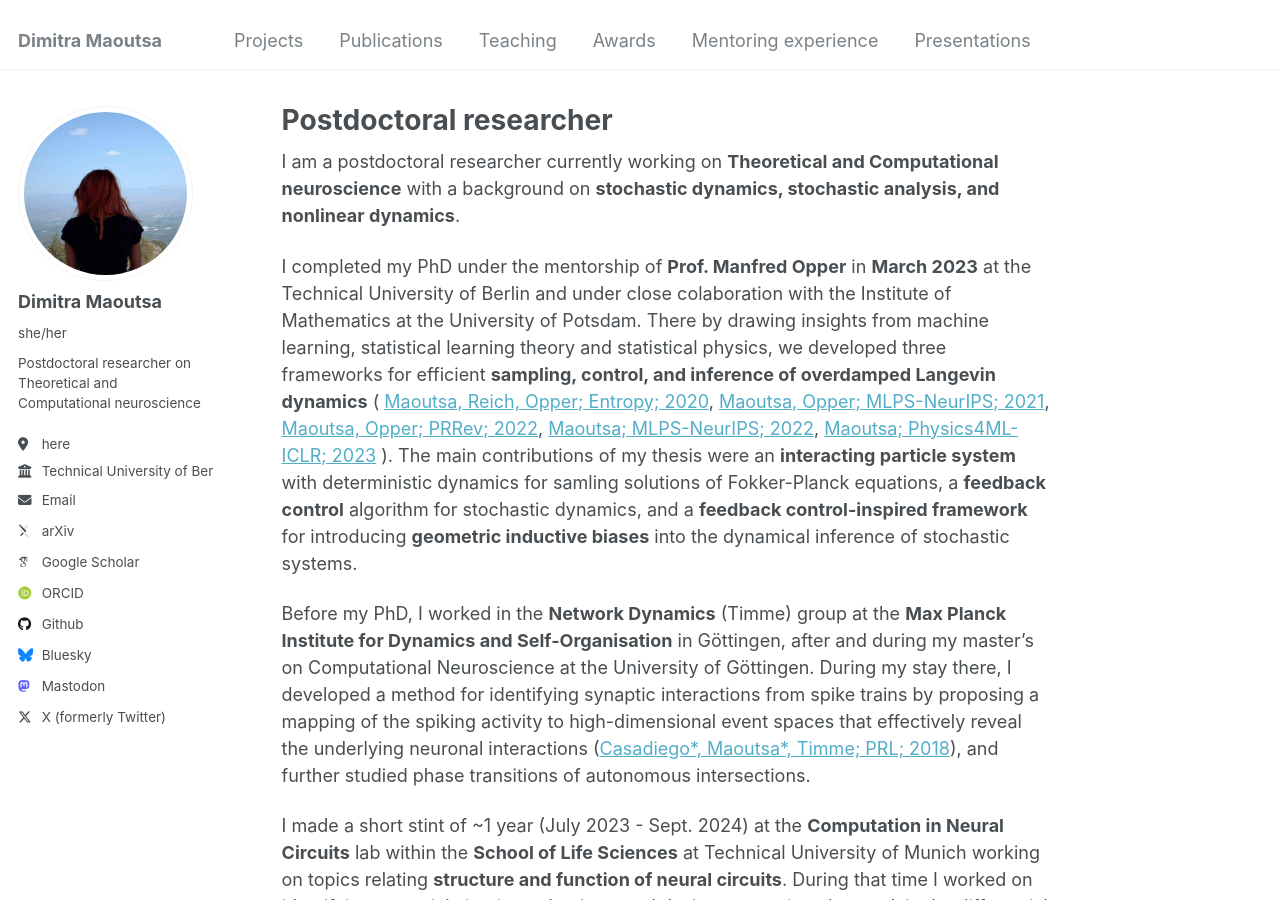
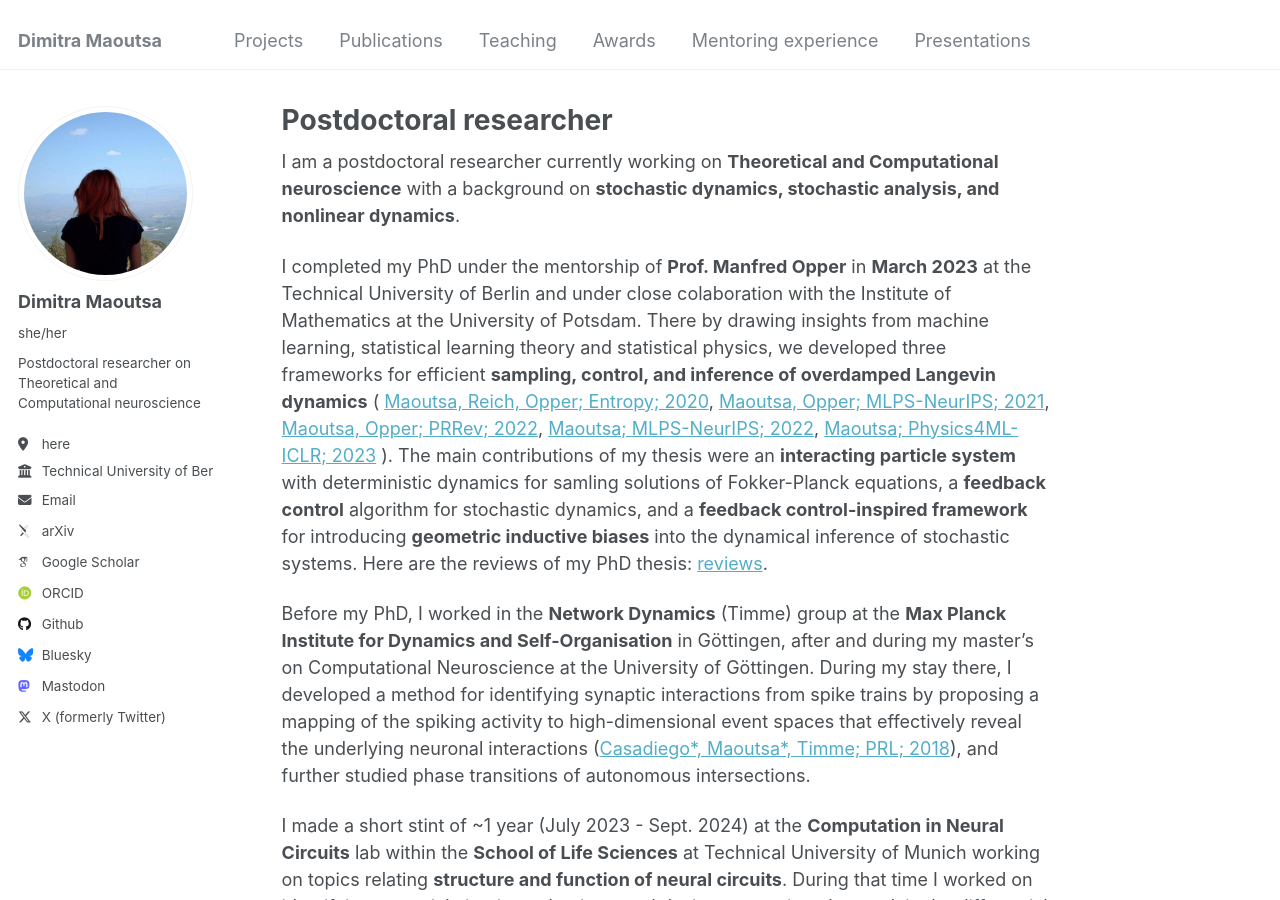
Before and after one commit to dimitra-maoutsa/dimitra-maoutsa.github.io, a Jekyll site: the page built from _pages/about.md, in a window 1280 px wide and 900 px high. Built offline with Jekyll 4.4.1, drawn with Linux system fonts in a browser that asks for light colours; some web fonts are replaced.

Commit message:
Update about.md

```diff
--- a/_pages/about.md
+++ b/_pages/about.md
@@ -10,7 +10,7 @@ redirect_from:
 
 I am a postdoctoral researcher currently working on **Theoretical and Computational neuroscience** with a background on **stochastic dynamics, stochastic analysis, and nonlinear dynamics**.
 
-I completed my PhD under the mentorship of **Prof. Manfred Opper** in **March 2023** at the Technical University of Berlin and under close colaboration with the Institute of Mathematics at the University of Potsdam. There by drawing insights from machine learning, statistical learning theory and statistical physics, we developed three frameworks for efficient **sampling, control, and inference of overdamped Langevin dynamics** ( [Maoutsa, Reich, Opper; Entropy; 2020](https://www.mdpi.com/1099-4300/22/8/802), [Maoutsa, Opper; MLPS-NeurIPS; 2021](https://arxiv.org/abs/2110.13020), [Maoutsa, Opper; PRRev; 2022](https://journals.aps.org/prresearch/abstract/10.1103/PhysRevResearch.4.043035), [Maoutsa; MLPS-NeurIPS; 2022](https://arxiv.org/abs/2301.08102), [Maoutsa; Physics4ML-ICLR; 2023](https://arxiv.org/abs/2304.00423) ). The main contributions of my thesis were an **interacting particle system** with deterministic dynamics for samling solutions of Fokker-Planck equations, a **feedback control** algorithm for stochastic dynamics, and a **feedback control-inspired framework** for introducing **geometric inductive biases** into the dynamical inference of stochastic systems.
+I completed my PhD under the mentorship of **Prof. Manfred Opper** in **March 2023** at the Technical University of Berlin and under close colaboration with the Institute of Mathematics at the University of Potsdam. There by drawing insights from machine learning, statistical learning theory and statistical physics, we developed three frameworks for efficient **sampling, control, and inference of overdamped Langevin dynamics** ( [Maoutsa, Reich, Opper; Entropy; 2020](https://www.mdpi.com/1099-4300/22/8/802), [Maoutsa, Opper; MLPS-NeurIPS; 2021](https://arxiv.org/abs/2110.13020), [Maoutsa, Opper; PRRev; 2022](https://journals.aps.org/prresearch/abstract/10.1103/PhysRevResearch.4.043035), [Maoutsa; MLPS-NeurIPS; 2022](https://arxiv.org/abs/2301.08102), [Maoutsa; Physics4ML-ICLR; 2023](https://arxiv.org/abs/2304.00423) ). The main contributions of my thesis were an **interacting particle system** with deterministic dynamics for samling solutions of Fokker-Planck equations, a **feedback control** algorithm for stochastic dynamics, and a **feedback control-inspired framework** for introducing **geometric inductive biases** into the dynamical inference of stochastic systems. Here are the reviews of my PhD thesis: [reviews](https://dimitra-maoutsa.github.io/files/Gutachten_Maoutsa.pdf).
 
 Before my PhD, I worked in the **Network Dynamics** (Timme) group at the **Max Planck Institute for Dynamics and Self-Organisation** in Göttingen, after and during my master's on Computational Neuroscience at the University of Göttingen. During my stay there, I developed a method for identifying synaptic interactions from spike trains by proposing a mapping of the spiking activity to high-dimensional event spaces that effectively reveal the underlying neuronal interactions ([Casadiego\*, Maoutsa\*, Timme; PRL; 2018](https://drive.google.com/file/d/1QAjTnnOx4pykA_7WAnuApRMgdmWtGrIR/view)), and further studied phase transitions of autonomous intersections.
 
```
